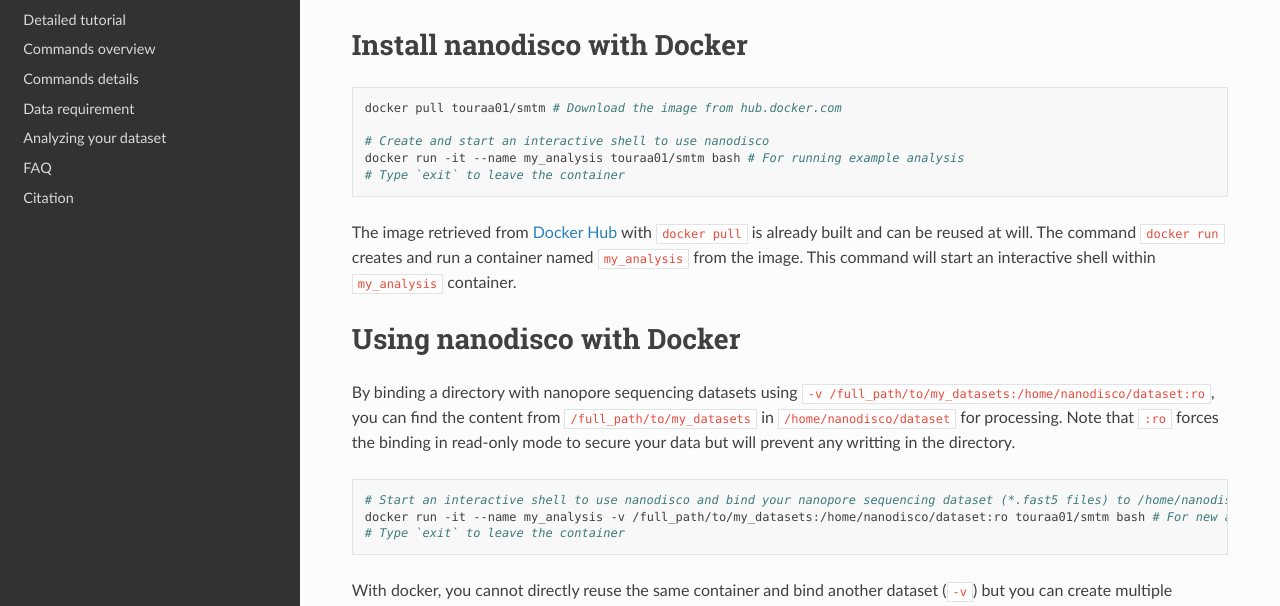
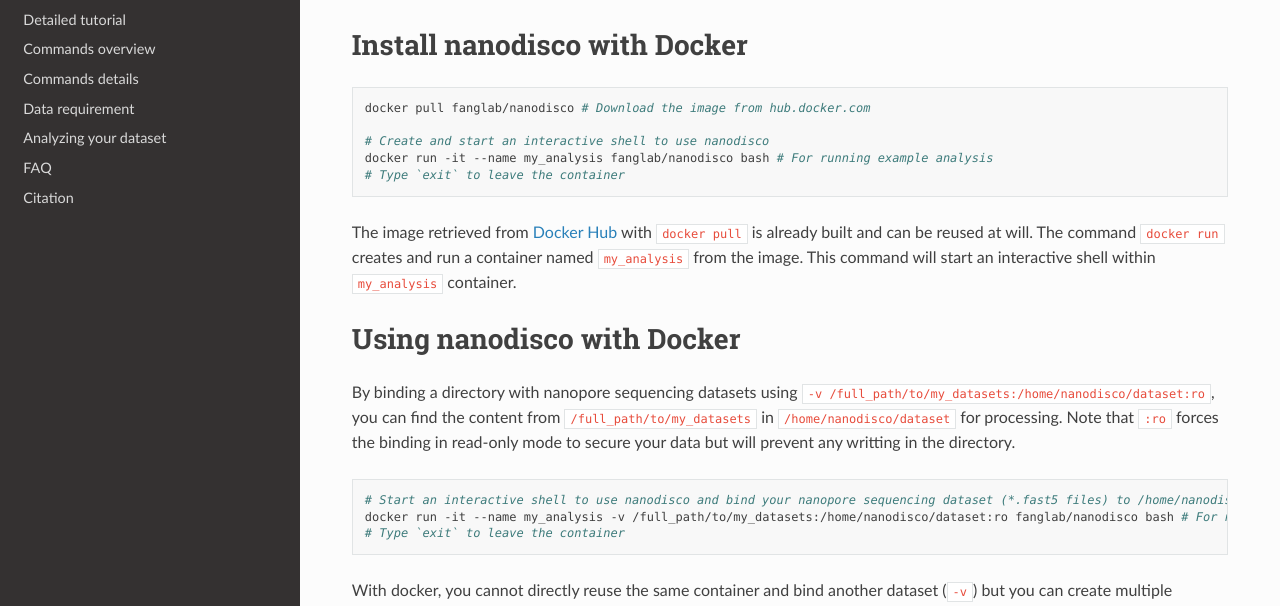
Before and after one commit to fanglab/nanodisco, a Sphinx documentation site: the page built from docs/using_docker.rst, in a window 1280 px wide and 900 px high, scrolled down 289 px. Shown: the part 159-765 px from the top of the window. Built offline with Sphinx 7.4.7 and the Read the Docs theme 2.0.0, drawn with Linux system fonts in a browser that asks for light colours.

Commit message:
Fix repository path

```diff
--- a/docs/index.rst
+++ b/docs/index.rst
@@ -24,8 +24,8 @@ Installation
 
 .. code-block:: sh
 
-   singularity pull --name nanodisco.sif shub://touala/smtm # Download the image from singularity-hub.org
-   singularity build nd_env nanodisco.sif # Create a container named nd_env
+   singularity pull --name nanodisco.sif shub://fanglab/nanodisco # Download the image from singularity-hub.org
+   singularity build nd_env nanodisco.sif                         # Create a container named nd_env
 
 Contents
 --------
--- a/docs/overview.rst
+++ b/docs/overview.rst
@@ -20,8 +20,8 @@ Installation
 
 .. code-block:: sh
 
-   singularity pull --name nanodisco.sif shub://touala/smtm # Download the image from singularity-hub.org
-   singularity build nd_env nanodisco.sif # Create a container named nd_env
+   singularity pull --name nanodisco.sif shub://fanglab/nanodisco # Download the image from singularity-hub.org
+   singularity build nd_env nanodisco.sif                         # Create a container named nd_env
 
 .. include:: tool_showcase.rst
 
--- a/docs/using_docker.rst
+++ b/docs/using_docker.rst
@@ -14,10 +14,10 @@ Install nanodisco with Docker
 
 .. code-block:: sh
 
-   docker pull touraa01/smtm # Download the image from hub.docker.com
+   docker pull fanglab/nanodisco # Download the image from hub.docker.com
 
    # Create and start an interactive shell to use nanodisco
-   docker run -it --name my_analysis touraa01/smtm bash # For running example analysis
+   docker run -it --name my_analysis fanglab/nanodisco bash # For running example analysis
    # Type `exit` to leave the container
 
 The image retrieved from `Docker Hub <https://hub.docker.com/>`_ with ``docker pull`` is already built and can be reused at will. The command ``docker run`` creates and run a container named ``my_analysis`` from the image. This command will start an interactive shell within ``my_analysis`` container.
@@ -30,7 +30,7 @@ By binding a directory with nanopore sequencing datasets using ``-v /full_path/t
 .. code-block:: sh
 
    # Start an interactive shell to use nanodisco and bind your nanopore sequencing dataset (*.fast5 files) to /home/nanodisco/dataset
-   docker run -it --name my_analysis -v /full_path/to/my_datasets:/home/nanodisco/dataset:ro touraa01/smtm bash # For new analysis
+   docker run -it --name my_analysis -v /full_path/to/my_datasets:/home/nanodisco/dataset:ro fanglab/nanodisco bash # For new analysis
    # Type `exit` to leave the container
 
 With docker, you cannot directly reuse the same container and bind another dataset (\ ``-v``\ ) but you can create multiple containers to compartmentalize analysis of different datasets (e.g. my_analysis and my_analysis2). Containers build with those instructions are writable but not accessible with a file explorer or terminal. You can retrieve files or directories from a running or stopped container using ``docker cp my_analysis:$source_path $destination_path``. Alternatively you can directly create the container with another bind mount directory (\ ``-v``\ ) where analysis results can be saved and shared between the container and the host meaning that results from nanodisco analysis can be access with a file explorer or terminal. Note that, to maintain an organized container you can bind another directory containing a genome sequence file (.fasta) by adding ``-v /full_path/to/my_genomes:/home/nanodisco/reference`` or directly use ``docker cp $genome_path my_analysis:/home/nanodisco/reference/``. However, the container being writable also means that any modification made to the image's files, including system files and files from binded directories with ``-v`` (without ``:ro``\ ) will be permanent.
```
Also changed, not shown: README.md (+3 -3 lines), 1 other file.
